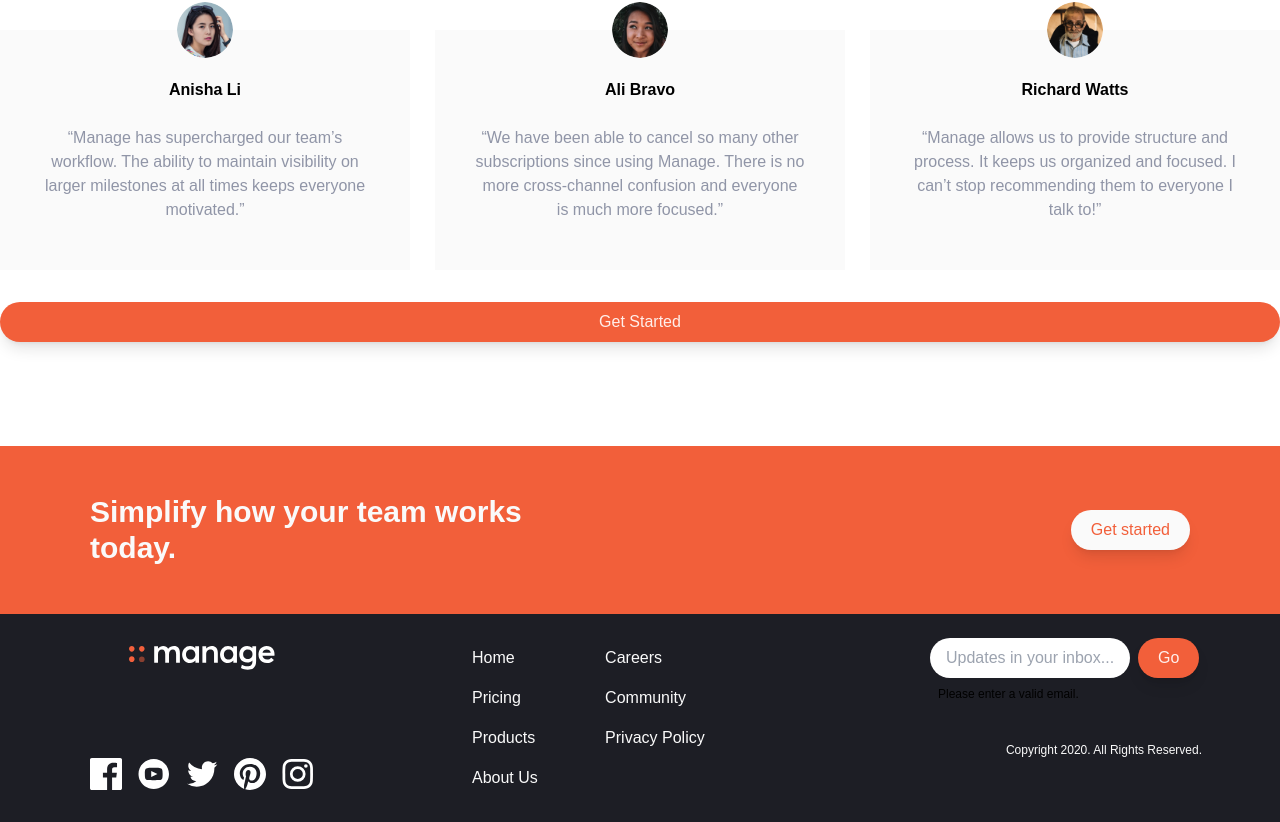
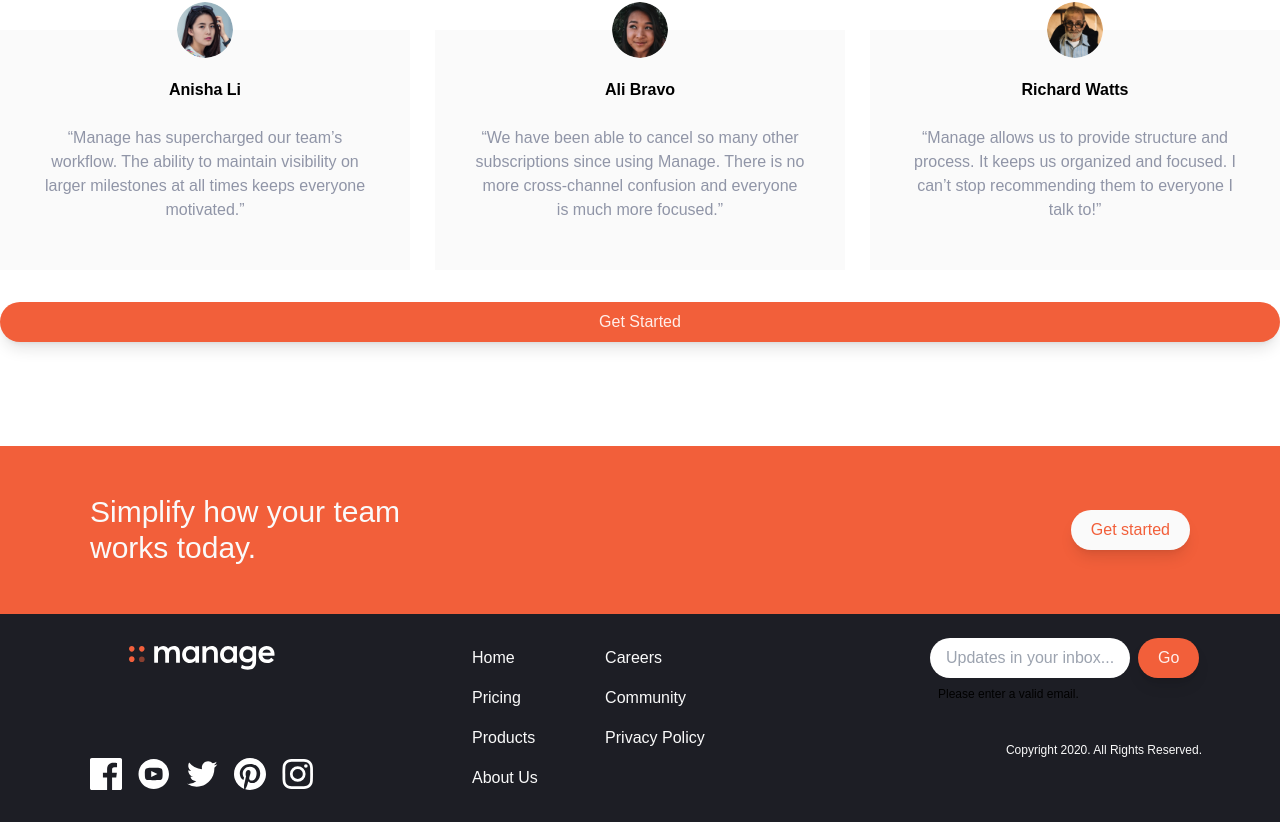
Before and after one commit to quinnasher/manage-landing-page, a React (Vite) app: page / in a window 1280 px wide. Shown: the part 1507-2329 px from the top of the page. Built offline with nearby package versions, Linux system fonts and the light colour scheme.

Commit message:
fixed footer width

```diff
--- a/src/components/Footer.jsx
+++ b/src/components/Footer.jsx
@@ -26,7 +26,7 @@ function Footer() {
           >
             <h2
               className={
-                "w-260 text-center text-3xl font-700 text-VeryLightGray  md:w-450 md:text-left"
+                "max-w-[300px] text-center text-5xl font-500 text-VeryLightGray  md:max-w-[350px] md:text-left md:text-3xl"
               }
             >
               Simplify how your team works today.
```
